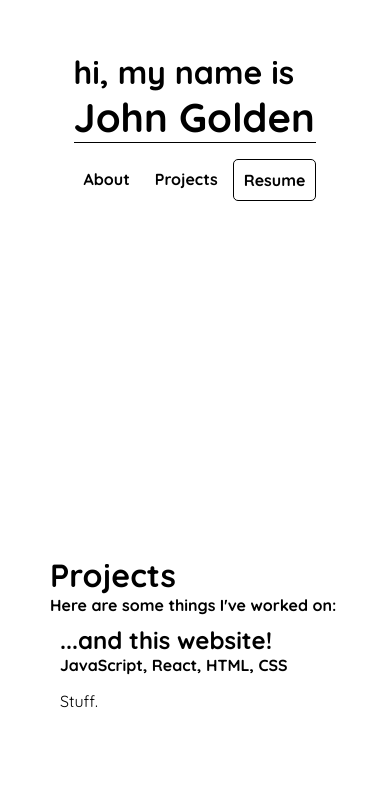
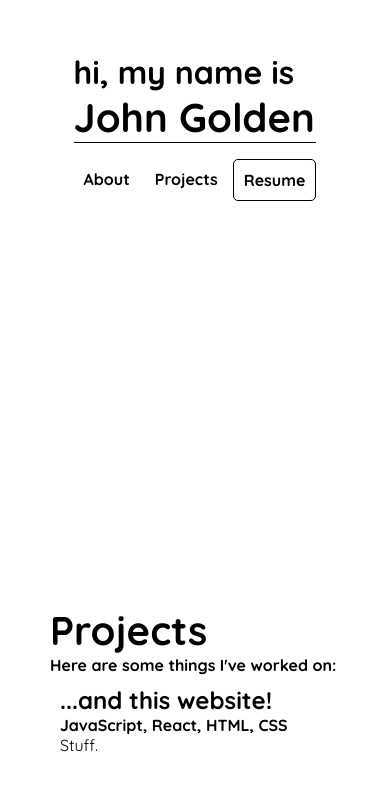
Before and after one commit to golden2402/personal-website, a Next.js app: page / in a window 390 px wide. Shown: the part 289-1080 px from the top of the page. Built offline with nearby package versions, Linux system fonts and the light colour scheme.

Commit message:
responsive title class, change section padding

```diff
--- a/src/components/Hero.jsx
+++ b/src/components/Hero.jsx
@@ -21,14 +21,12 @@ function HeroButton(params) {
   )
 }
 
-console.log(styles);
-
 function Hero() {
   return (
     <div className={styles.hero}>
       <div className={styles.wrapper}>
         <h1>hi, my name is</h1>
-        <h1 id={styles.name}>John Golden</h1>
+        <h1 className='title' id={styles.name}>John Golden</h1>
 
         <ul>
           {
--- a/src/css/index.css
+++ b/src/css/index.css
@@ -1,6 +1,11 @@
 :root {
   --background-color: white;
   --color: black;
+
+  --dark-background-color: black;
+  --dark-color: white;
+
+  --section-padding: 50px;
 }
 
 html {
@@ -9,34 +14,47 @@ html {
 
 body, button { font-family: 'Quicksand', serif; }
 
-body, h1, h2, h3, h4 {
+body, h1, h2, h3, h4, p {
   margin: 0
 }
 
 a {
   text-decoration: none;
-  color: var(--color);
 }
 
 .title {
-  color: var(--color);
+  font-size: clamp(40px, 8vw, 80px);
+}
+
+.title-small {
+  font-size: clamp(32px, 6vw, 60px);
 }
 
 .section {
-  margin: 0 300px;
+  padding: var(--section-padding) 150px;
+  margin: auto;
+
+  max-width: 1000px;
   min-height: 100vh;
 }
 
 @media screen and (max-width: 1200px) {
   .section {
-    margin: 0 150px;
+    padding: var(--section-padding) 150px;
+  }
+
+}
+
+@media screen and (max-width: 960px) {
+  .section {
+    padding: var(--section-padding) 75px;
   }
 
 }
 
 @media screen and (max-width: 480px) {
   .section {
-    margin: 0 50px;
+    padding: var(--section-padding) 50px;
   }
 
 }
```
